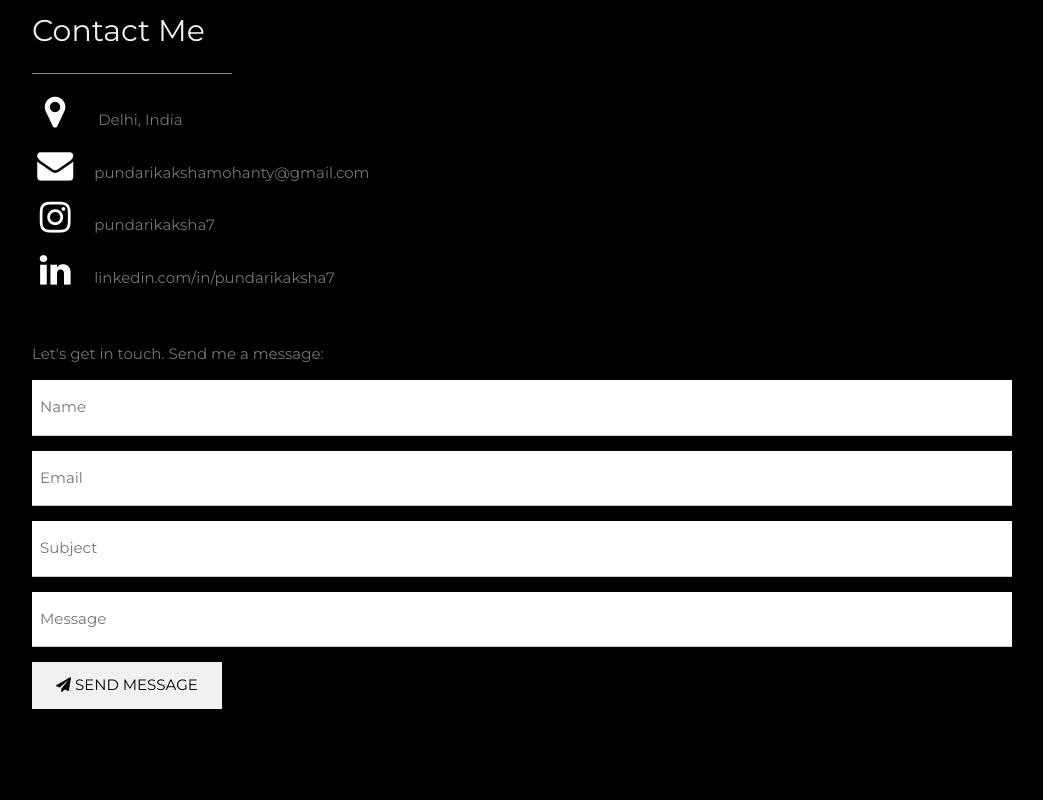
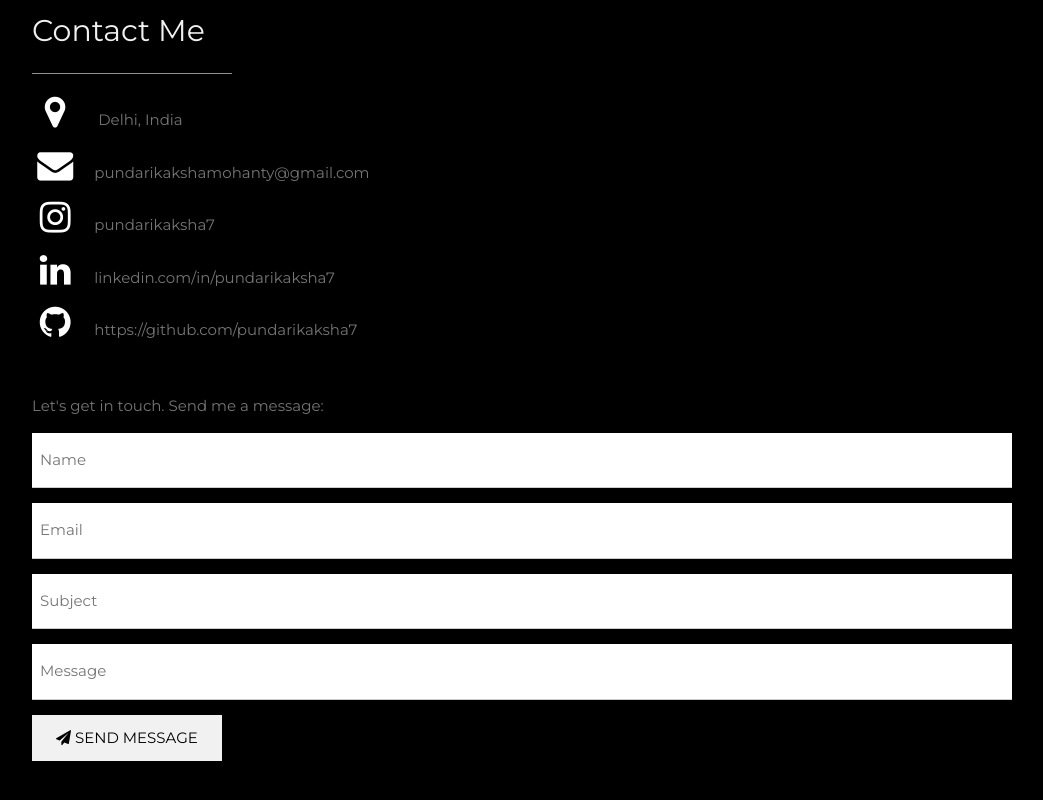
Before and after one commit to pundarikaksha7/Portfolio_Website, a website: page views/index.html in a window 1280 px wide. Shown: the part 2754-3554 px from the top of the page, without its empty margins (178-1221 px from the left). Drawn offline with nearby package versions, Linux system fonts and the light colour scheme.

Commit message:
Minor changes

```diff
--- a/views/index.html
+++ b/views/index.html
@@ -197,6 +197,8 @@ body, h1,h2,h3,h4,h5,h6 {font-family: "Montserrat", sans-serif}
       <p><i class="fa fa-envelope fa-fw w3-text-white w3-xxlarge w3-margin-right"> </i>pundarikakshamohanty@gmail.com</p>
       <p><i class="fa fa-instagram fa-fw w3-text-white w3-xxlarge w3-margin-right"> </i>pundarikaksha7</p>
       <p><i class="fa fa-linkedin fa-fw w3-text-white w3-xxlarge w3-margin-right"> </i>linkedin.com/in/pundarikaksha7</p>
+      <p><i class="fa fa-github fa-fw w3-text-white w3-xxlarge w3-margin-right"> </i>https://github.com/pundarikaksha7</p>
+
 
 
     </div><br>
```
